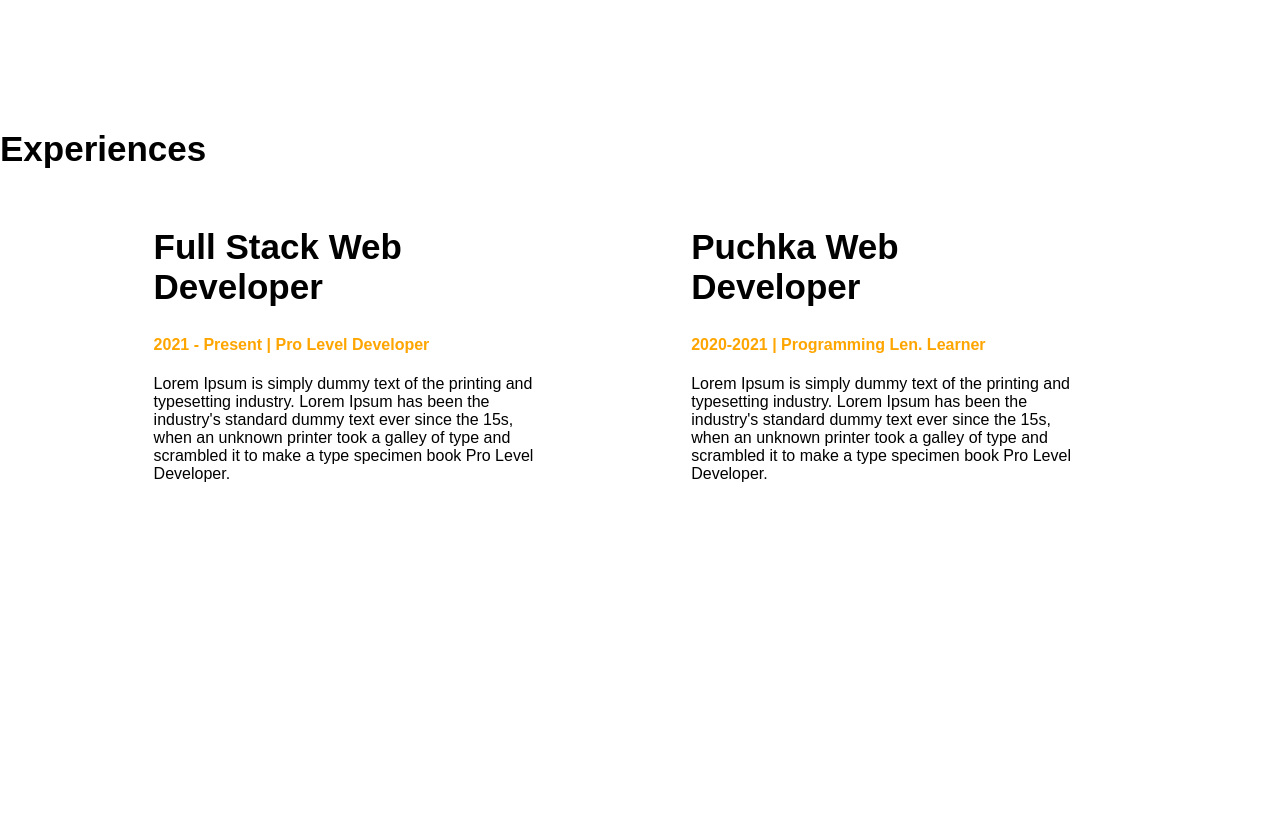
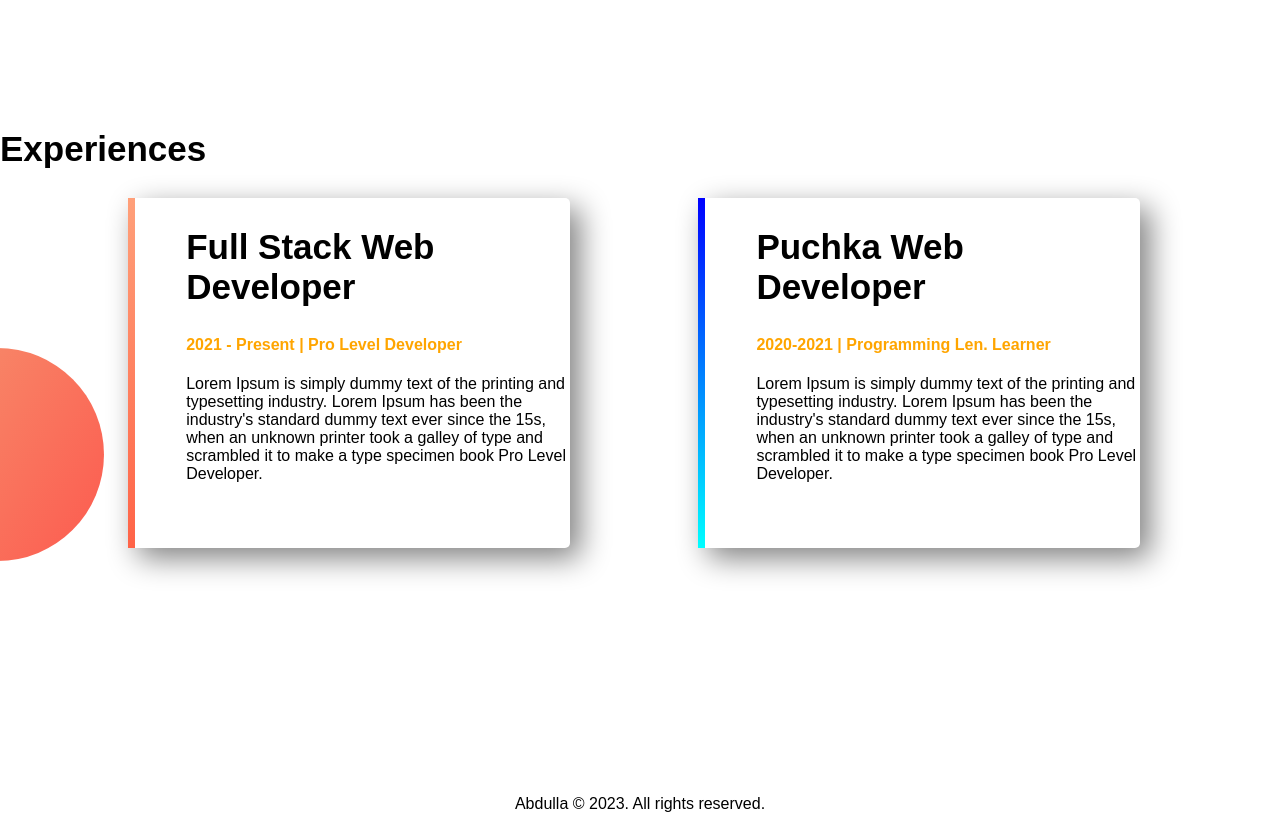
Before and after one commit to abdullabappy404/web-portfolio, a plain HTML site: page index.html in a window 1280 px wide. Shown: the part 1200-2029 px from the top of the page. Before the commit the page ends 1979 px from the top, so only its background shows below. Drawn offline with Linux system fonts and the light colour scheme.

Commit message:
all done

```diff
--- a/index.html
+++ b/index.html
@@ -35,17 +35,20 @@
     </section>
     <section class="experience-area">
         <h2>Experiences</h2>
-        <div class="half-width">
+        <div id="full-stack" class="half-width single-experience">
             <h2>Full Stack Web Developer</h2>
             <h4 class="orange-color">2021 - Present | Pro Level Developer</h4>
             <p>Lorem Ipsum is simply dummy text of the printing and typesetting industry. Lorem Ipsum has been the industry's standard dummy text ever since the 15s, when an unknown printer took a galley of type and scrambled it to make a type specimen book Pro Level Developer.</p>
         </div>
-        <div class="half-width">
+        <div id="baby-web" class="half-width single-experience">
             <h2>Puchka Web Developer</h2>
             <h4 class="orange-color">2020-2021 | Programming Len. Learner</h4>
             <p>Lorem Ipsum is simply dummy text of the printing and typesetting industry. Lorem Ipsum has been the industry's standard dummy text ever since the 15s, when an unknown printer took a galley of type and scrambled it to make a type specimen book Pro Level Developer.</p>
 
         </div>
     </section>
+    <footer>
+        <p>Abdulla © 2023. All rights reserved. </p>
+    </footer>
 </body>
 </html>
--- a/style.css
+++ b/style.css
@@ -15,7 +15,7 @@ h2{
     width: 30%;
     float: left;
     margin-left: 10%;
-    padding-left: 2%;
+    padding-left:4%;
 }
 .half-width img{
     width: 100%;
@@ -41,3 +41,26 @@ section{
     background-repeat: no-repeat;
     background-position: right;
 }
+.single-experience{
+    box-shadow: 10px 10px 30px gray;
+    height: 70%;
+    border-radius: 5px;
+}
+.experience-area{
+    background-image: url("images/exp-bg.png");
+    background-repeat: no-repeat;
+    background-position: left;
+}
+#full-stack{
+    border-left: 7px solid;
+    border-image: linear-gradient(180deg, lightsalmon, tomato);
+    border-image-slice: 1;
+}
+#baby-web{
+    border-left: 7px solid;
+    border-image: linear-gradient(180deg, blue, cyan);
+    border-image-slice: 1;
+}
+footer p{
+    text-align: center;
+}
```
